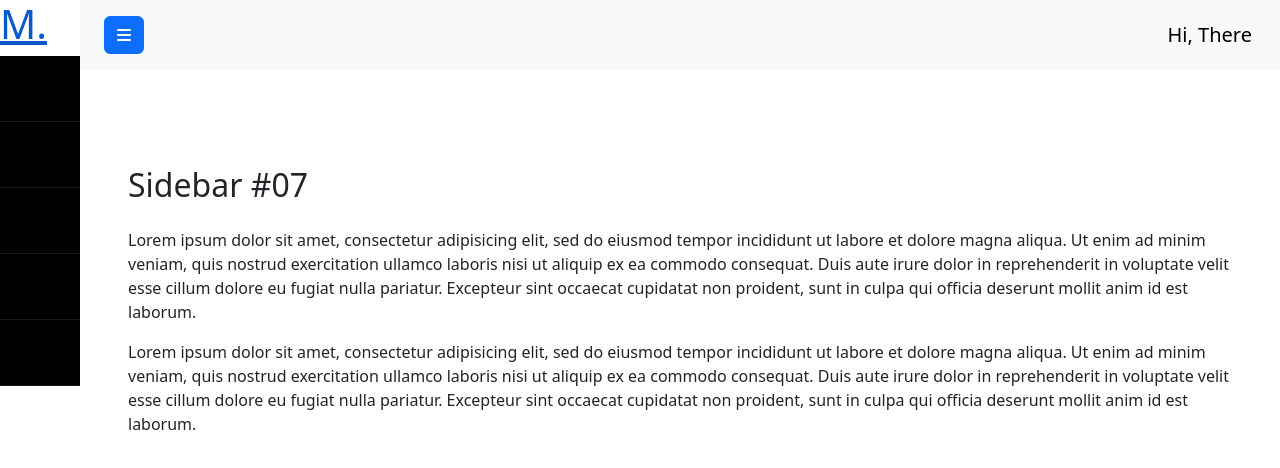
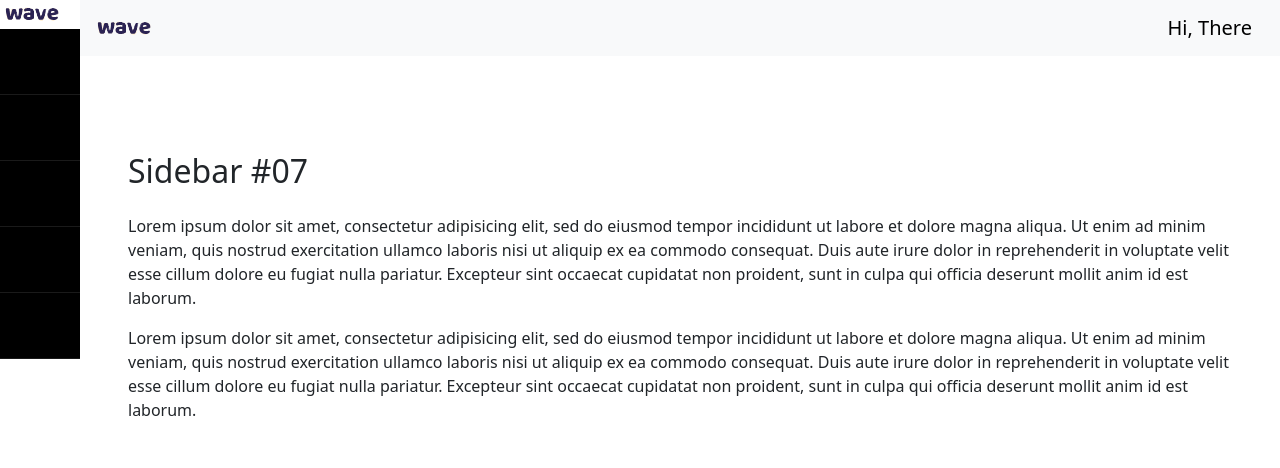
Before and after one commit to Leonardo1065a/components, an Angular app: page / in a window 1280 px wide. Shown: the top 468 px of the page. Built offline with nearby package versions, Linux system fonts and the light colour scheme.

Commit message:
fix header

```diff
--- a/src/app/app.module.ts
+++ b/src/app/app.module.ts
@@ -5,8 +5,8 @@ import { AppRoutingModule } from './app-routing.module';
 import { AppComponent } from './app.component';
 import { BlankComponent } from './layouts/blank/blank.component';
 import { FullComponent } from './layouts/full/full.component';
+import { BrandingComponent } from './layouts/full/header/branding.component';
 import { HeaderComponent } from './layouts/full/header/header.component';
-import { BrandingComponent } from './layouts/full/sidebar/branding.component';
 import { AppNavItemComponent } from './layouts/full/sidebar/nav-item/nav-item.component';
 import { SidebarComponent } from './layouts/full/sidebar/sidebar.component';
 
--- /dev/null
+++ b/src/app/layouts/full/header/branding.component.ts
@@ -0,0 +1,15 @@
+import { Component } from '@angular/core';
+
+@Component({
+  selector: 'app-branding',
+  template: `
+    <div class="branding">
+      <div class="d-flex justify-content-start align-items-center">
+        <img src="./assets/img/branding.png" class="align-middle" alt="logo" />
+      </div>
+    </div>
+  `,
+})
+export class BrandingComponent {
+  constructor() {}
+}
--- a/src/app/layouts/full/header/header.component.html
+++ b/src/app/layouts/full/header/header.component.html
@@ -10,20 +10,7 @@
     >
       <span class="navbar-toggler-icon"></span>
     </button>
-    <span class="d-none d-md-block">
-      <nav class="navbar navbar-expand-lg navbar-light bg-light">
-        <div class="container-fluid">
-          <button
-            type="button"
-            class="btn btn-primary"
-            (click)="this.handleToggle.next(null)"
-          >
-            <i class="fa fa-bars"></i>
-            <span class="sr-only">Toggle Menu</span>
-          </button>
-        </div>
-      </nav>
-    </span>
+    <app-branding></app-branding>
     <a class="navbar-brand" href="#">Hi, There </a>
     <div
       class="offcanvas offcanvas-start"
--- a/src/app/layouts/full/header/header.component.ts
+++ b/src/app/layouts/full/header/header.component.ts
@@ -1,4 +1,4 @@
-import { Component, EventEmitter, Output } from '@angular/core';
+import { Component } from '@angular/core';
 import { navItems } from '../sidebar/sidebar-data';
 
 @Component({
@@ -6,8 +6,6 @@ import { navItems } from '../sidebar/sidebar-data';
   templateUrl: './header.component.html',
 })
 export class HeaderComponent {
-  @Output() handleToggle = new EventEmitter<any>();
-
   navItems = navItems;
 
   constructor() {}
```
